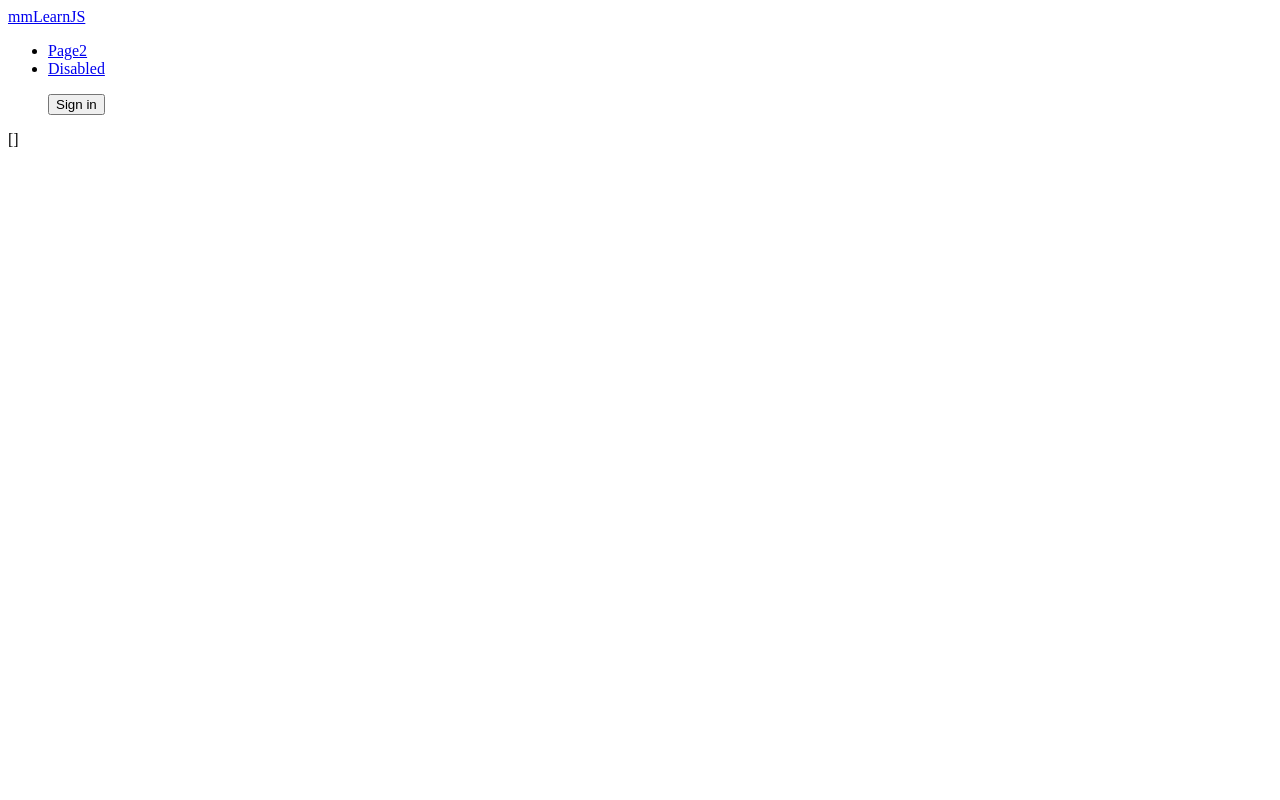
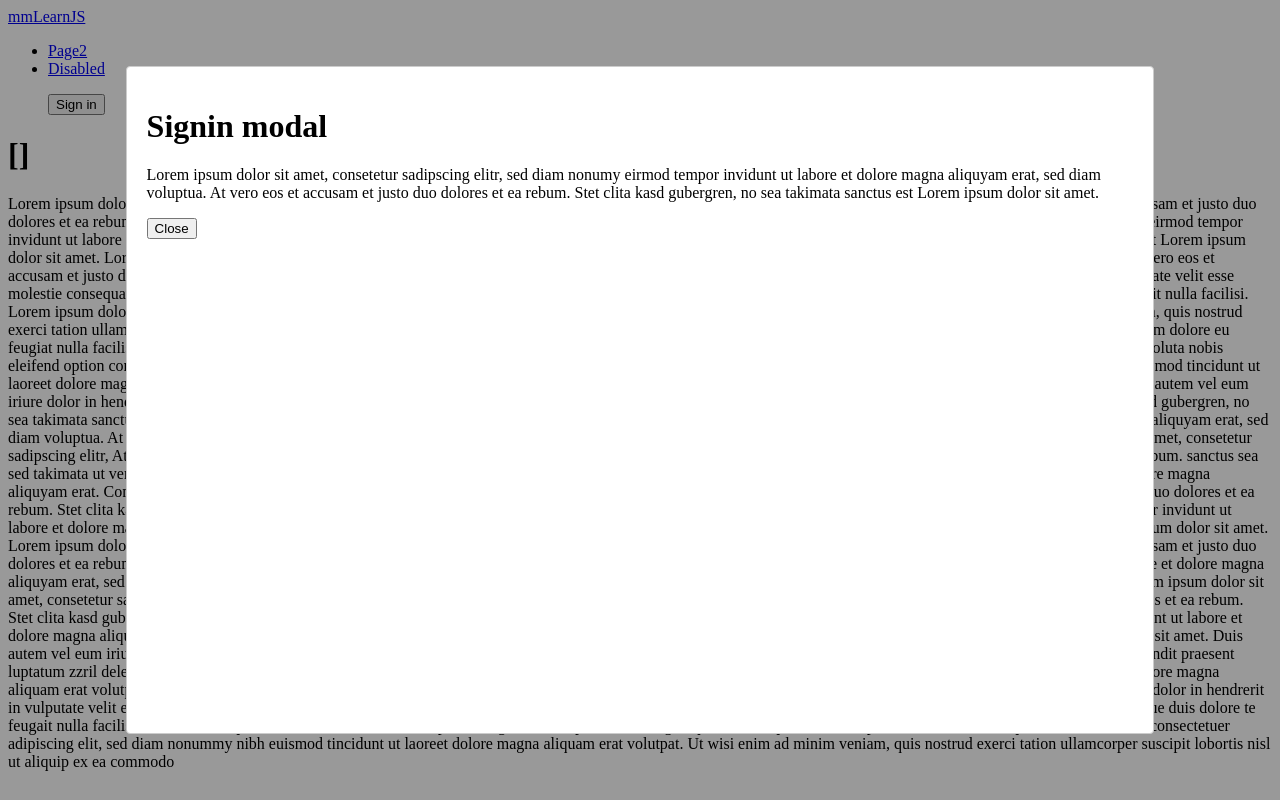
Before and after one commit to Maks0bs/mmLearnJS_frontend, a React (Create React App) app: page / in a window 1280 px wide. Both pictures are taken after a click on the button "Sign in". Built offline with nearby package versions, Linux system fonts and the light colour scheme; no server answers.

Commit message:
modal basic functionality. Some minor visual and UX tweaks are to be done

```diff
--- a/src/App.js
+++ b/src/App.js
@@ -2,7 +2,7 @@ import React, { Component } from 'react';
 import { BrowserRouter as Router, Route, Switch } from 'react-router-dom'
 import ClassroomRouter from './views/ClassroomRouter'
 import PublicRouter from './views/PublicRouter'
-
+import ModalRoot from './views/components/ModalRoot'
 
 class App extends Component {
 
@@ -10,6 +10,8 @@ class App extends Component {
         return (
             <div>
                 <Router>
+                    <ModalRoot />
+
                     <Switch>
                         <Route
                             path="/classroom"
--- a/src/index.js
+++ b/src/index.js
@@ -3,6 +3,9 @@ import ReactDOM from 'react-dom';
 import App from './App';
 import {Provider} from 'react-redux'
 import store from './store'
+import ReactModal from 'react-modal'
+
+ReactModal.setAppElement(document.getElementById('root'));
 
 ReactDOM.render(
   	<React.StrictMode>
--- a/src/views/PublicRouter/PublicRouter.js
+++ b/src/views/PublicRouter/PublicRouter.js
@@ -2,10 +2,15 @@ import React, { Component } from 'react';
 import { Switch, Route } from 'react-router-dom'
 import PublicMenu from './components/PublicMenu'
 import Home from './views/Home'
+
+
 class PublicRouter extends Component {
 	render() {
 		let { path } = this.props.match;
 		return (
+			// notice that you can horizontally scroll the page
+			// this is most likely the problem with the main container
+			// for menu and switch (the following div)
 			<div>
 				<PublicMenu />
 				<Switch>
--- a/src/views/PublicRouter/components/PublicMenu.js
+++ b/src/views/PublicRouter/components/PublicMenu.js
@@ -1,6 +1,8 @@
 import React, { Component } from 'react';
 import { Link, withRouter } from 'react-router-dom'
 import { connect } from 'react-redux'
+import { hideModal, showModal } from '../../components/services/actions';
+import SigninModal from './SigninModal'
 
 let NavItem = props => {
 	if (props.brand){
@@ -69,14 +71,27 @@ class PublicMenu extends Component {
 		        </ul>
 		        <ul className="navbar-nav">
 		        	<button
-		        		className="btn btn-outline my-2 my-sm-0"
+		        		className="btn btn-outline my-sm-0"
+		        		onClick={(e) => this.props.showModal(SigninModal)}
 		        	>
 		        		Sign in
 		        	</button>
 		        </ul>
+		    	{/* might need to move modalroot to some other component*/}
+
 			</nav>
 		);
 	}
 }
 
-export default withRouter(PublicMenu)
+let mapDispatchToProps = dispatch => {
+	return {
+		showModal: (Component) => dispatch(showModal(Component)),
+		hideModal: () => dispatch(hideModal)
+	}
+}
+
+export default connect(
+	null,
+	mapDispatchToProps
+)(withRouter(PublicMenu))
--- /dev/null
+++ b/src/views/PublicRouter/components/SigninModal.js
@@ -0,0 +1,23 @@
+import React, { Component } from 'react';
+import { hideModal } from '../../components/services/actions';
+import { connect } from 'react-redux'
+
+
+class SigninModal extends Component {
+    render() {
+        return (
+            <div>
+                <h1>Signin modal</h1>
+                <p>Lorem ipsum dolor sit amet, consetetur sadipscing elitr, sed diam nonumy eirmod tempor invidunt ut labore et dolore magna aliquyam erat, sed diam voluptua. At vero eos et accusam et justo duo dolores et ea rebum. Stet clita kasd gubergren, no sea takimata sanctus est Lorem ipsum dolor sit amet.</p>
+
+                <button onClick={() => this.props.hideModal()}> Close </button>
+            </div>
+        )
+    }
+}
+
+
+export default connect(
+    null,
+    { hideModal }
+)(SigninModal);
--- a/src/views/PublicRouter/views/Home/components/NewsFeed.js
+++ b/src/views/PublicRouter/views/Home/components/NewsFeed.js
@@ -12,7 +12,31 @@ class NewsFeed extends Component {
 	render() {
 		return (
 			<div>
-				{JSON.stringify(this.props.newsEntries)}
+				<h1>{JSON.stringify(this.props.newsEntries)}</h1>
+				<p>
+					Lorem ipsum dolor sit amet, consetetur sadipscing elitr, sed diam nonumy eirmod tempor invidunt ut labore et dolore magna aliquyam erat, sed diam voluptua. At vero eos et accusam et justo duo dolores et ea rebum. Stet clita kasd gubergren, no sea takimata sanctus est Lorem ipsum dolor sit amet. Lorem ipsum dolor sit amet, consetetur sadipscing elitr, sed diam nonumy eirmod tempor invidunt ut labore et dolore magna aliquyam erat, sed diam voluptua. At vero eos et accusam et justo duo dolores et ea rebum. Stet clita kasd gubergren, no sea takimata sanctus est Lorem ipsum dolor sit amet. Lorem ipsum dolor sit amet, consetetur sadipscing elitr, sed diam nonumy eirmod tempor invidunt ut labore et dolore magna aliquyam erat, sed diam voluptua. At vero eos et accusam et justo duo dolores et ea rebum. Stet clita kasd gubergren, no sea takimata sanctus est Lorem ipsum dolor sit amet.
+
+					Duis autem vel eum iriure dolor in hendrerit in vulputate velit esse molestie consequat, vel illum dolore eu feugiat nulla facilisis at vero eros et accumsan et iusto odio dignissim qui blandit praesent luptatum zzril delenit augue duis dolore te feugait nulla facilisi. Lorem ipsum dolor sit amet, consectetuer adipiscing elit, sed diam nonummy nibh euismod tincidunt ut laoreet dolore magna aliquam erat volutpat.
+
+					Ut wisi enim ad minim veniam, quis nostrud exerci tation ullamcorper suscipit lobortis nisl ut aliquip ex ea commodo consequat. Duis autem vel eum iriure dolor in hendrerit in vulputate velit esse molestie consequat, vel illum dolore eu feugiat nulla facilisis at vero eros et accumsan et iusto odio dignissim qui blandit praesent luptatum zzril delenit augue duis dolore te feugait nulla facilisi.
+
+					Nam liber tempor cum soluta nobis eleifend option congue nihil imperdiet doming id quod mazim placerat facer possim assum. Lorem ipsum dolor sit amet, consectetuer adipiscing elit, sed diam nonummy nibh euismod tincidunt ut laoreet dolore magna aliquam erat volutpat. Ut wisi enim ad minim veniam, quis nostrud exerci tation ullamcorper suscipit lobortis nisl ut aliquip ex ea commodo consequat.
+
+					Duis autem vel eum iriure dolor in hendrerit in vulputate velit esse molestie consequat, vel illum dolore eu feugiat nulla facilisis.
+
+					At vero eos et accusam et justo duo dolores et ea rebum. Stet clita kasd gubergren, no sea takimata sanctus est Lorem ipsum dolor sit amet. Lorem ipsum dolor sit amet, consetetur sadipscing elitr, sed diam nonumy eirmod tempor invidunt ut labore et dolore magna aliquyam erat, sed diam voluptua. At vero eos et accusam et justo duo dolores et ea rebum. Stet clita kasd gubergren, no sea takimata sanctus est Lorem ipsum dolor sit amet. Lorem ipsum dolor sit amet, consetetur sadipscing elitr, At accusam aliquyam diam diam dolore dolores duo eirmod eos erat, et nonumy sed tempor et et invidunt justo labore Stet clita ea et gubergren, kasd magna no rebum. sanctus sea sed takimata ut vero voluptua. est Lorem ipsum dolor sit amet. Lorem ipsum dolor sit amet, consetetur sadipscing elitr, sed diam nonumy eirmod tempor invidunt ut labore et dolore magna aliquyam erat.
+
+					Consetetur sadipscing elitr, sed diam nonumy eirmod tempor invidunt ut labore et dolore magna aliquyam erat, sed diam voluptua. At vero eos et accusam et justo duo dolores et ea rebum. Stet clita kasd gubergren, no sea takimata sanctus est Lorem ipsum dolor sit amet. Lorem ipsum dolor sit amet, consetetur sadipscing elitr, sed diam nonumy eirmod tempor invidunt ut labore et dolore magna aliquyam erat, sed diam voluptua. At vero eos et accusam et justo duo dolores et ea rebum. Stet clita kasd gubergren, no sea takimata sanctus est Lorem ipsum dolor sit amet. Lorem ipsum dolor sit amet, consetetur sadipscing elitr, sed diam nonumy eirmod tempor invidunt ut labore et dolore magna aliquyam erat, sed diam voluptua. At vero eos et accusam et justo duo dolores et ea rebum. Stet clita kasd gubergren, no sea takimata sanctus.
+
+					Lorem ipsum dolor sit amet, consetetur sadipscing elitr, sed diam nonumy eirmod tempor invidunt ut labore et dolore magna aliquyam erat, sed diam voluptua. At vero eos et accusam et justo duo dolores et ea rebum. Stet clita kasd gubergren, no sea takimata sanctus est Lorem ipsum dolor sit amet. Lorem ipsum dolor sit amet, consetetur sadipscing elitr, sed diam nonumy eirmod tempor invidunt ut labore et dolore magna aliquyam erat, sed diam voluptua. At vero eos et accusam et justo duo dolores et ea rebum. Stet clita kasd gubergren, no sea takimata sanctus est Lorem ipsum dolor sit amet. Lorem ipsum dolor sit amet, consetetur sadipscing elitr, sed diam nonumy eirmod tempor invidunt ut labore et dolore magna aliquyam erat, sed diam voluptua. At vero eos et accusam et justo duo dolores et ea rebum. Stet clita kasd gubergren, no sea takimata sanctus est Lorem ipsum dolor sit amet.
+
+					Duis autem vel eum iriure dolor in hendrerit in vulputate velit esse molestie consequat, vel illum dolore eu feugiat nulla facilisis at vero eros et accumsan et iusto odio dignissim qui blandit praesent luptatum zzril delenit augue duis dolore te feugait nulla facilisi. Lorem ipsum dolor sit amet, consectetuer adipiscing elit, sed diam nonummy nibh euismod tincidunt ut laoreet dolore magna aliquam erat volutpat.
+
+					Ut wisi enim ad minim veniam, quis nostrud exerci tation ullamcorper suscipit lobortis nisl ut aliquip ex ea commodo consequat. Duis autem vel eum iriure dolor in hendrerit in vulputate velit esse molestie consequat, vel illum dolore eu feugiat nulla facilisis at vero eros et accumsan et iusto odio dignissim qui blandit praesent luptatum zzril delenit augue duis dolore te feugait nulla facilisi.
+
+					Nam liber tempor cum soluta nobis eleifend option congue nihil imperdiet doming id quod mazim placerat facer possim assum. Lorem ipsum dolor sit amet, consectetuer adipiscing elit, sed diam nonummy nibh euismod tincidunt ut laoreet dolore magna aliquam erat volutpat. Ut wisi enim ad minim veniam, quis nostrud exerci tation ullamcorper suscipit lobortis nisl ut aliquip ex ea commodo
+				</p>
+
 			</div>
 		);
 	}
--- a/src/views/components/ModalRoot.js
+++ b/src/views/components/ModalRoot.js
@@ -1,29 +1,50 @@
 import React, { Component } from 'react';
-import SigninModal from './SigninModal'
+import { connect } from 'react-redux'
+import Modal from 'react-modal'
 
-let MODAL_COMPONENTS = {
-	'SIGNIN': SigninModal
-}
 
 class ModalRoot extends Component {
 	render() {
-		let { modalType } = this.props;
-		if (!modalType) {
+		let { ModalComponent } = this.props;
+		if (!ModalComponent) {
 			return null;
 		}
-
-		return MODAL_COMPONENTS[modalType]
+		// may be able to pass props to custon modal
+		// see https://stackoverflow.com/questions/35623656/how-can-i-display-a-modal-dialog-in-redux-that-performs-asynchronous-actions
+		return (
+			<Modal
+				isOpen={true}
+				style={{
+					overlay: {
+						position: 'fixed',
+						backgroundColor: 'rgba(0, 0, 0, 0.4)',
+						zIndex: 10,
+						'overflow-y': 'hidden'
+					},
+					content: {
+						margin: '2%',
+						left: '100px',
+						right: '100px'
+					}
+				}}
+				shouldCloseOnEsc={true}
+			>
+				<ModalComponent />
+			</Modal>
+		)
 	}
 }
 
+
+// !!!!!!!!!!!!!!!
 let mapStateToProps = (state) => {
-	let { modalType } = state.viewsReducer.components;
+	let { ModalComponent } = state.viewsReducer.components;
 	return {
-		modalType
+		ModalComponent
 	}
 }
 
 export default connect(
-	mapStateToProps
+	mapStateToProps,
 	null
 )(ModalRoot)
--- a/src/views/components/services/actions.js
+++ b/src/views/components/services/actions.js
@@ -1,13 +1,13 @@
 import types from './actionTypes'
 
-export let showSigninModal = () => dispatch => {
+export let showModal = (Component) => dispatch => {
 	dispatch({
 		type: types.signinModal.SHOW,
-		modalType: 'SIGNIN'
+		ModalComponent: Component
 	})
 }
 
-export let hideSigninModal = () => dispatch => {
+export let hideModal = () => dispatch => {
 	dispatch({
 		type: types.signinModal.HIDE
 	})
--- a/src/views/components/services/reducer.js
+++ b/src/views/components/services/reducer.js
@@ -1,14 +1,14 @@
 import actionTypes from './actionTypes'
 
 const initialState = {
-     modalType: null
+     ModalComponent: null
 }
 
 export default (state = initialState, action) => {
   	switch (action.type) {
     	case actionTypes.signinModal.SHOW:
       		return {
-                modalType: action.modalType
+                ModalComponent: action.ModalComponent
             }
     	case actionTypes.signinModal.HIDE:
       		return initialState
```
